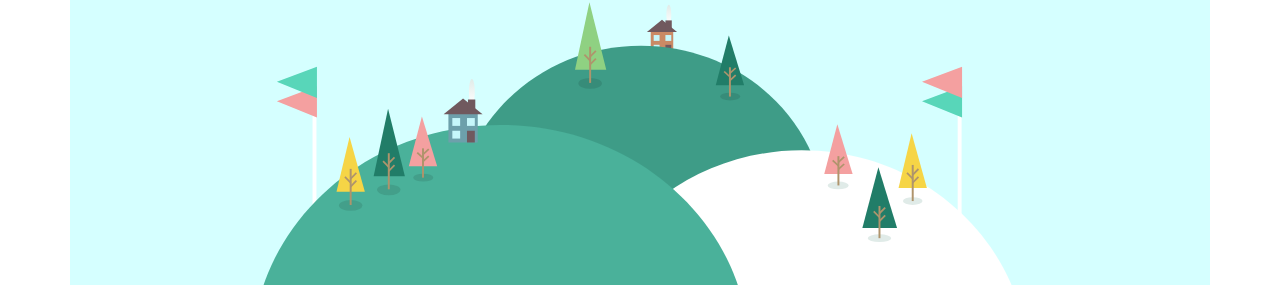
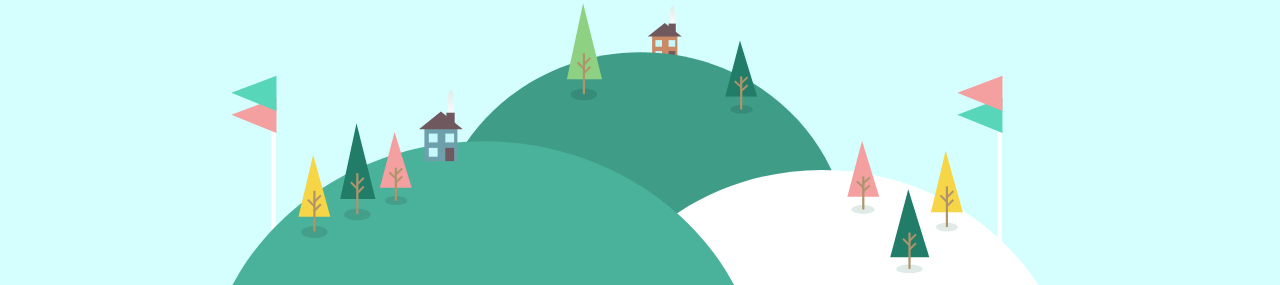
Before and after one commit to DharunAP/Portfolio, a plain HTML site: page index.html in a window 1280 px wide. Shown: the part 236-521 px from the top of the page. Drawn offline with nearby package versions, Linux system fonts and the light colour scheme.

Commit message:
Update index.html

```diff
--- a/index.html
+++ b/index.html
@@ -10,7 +10,7 @@
 
   <body>
     <center>
-		<div class="container head" >
+		<div class="container-fluid head" >
 	<br><br>
 	<h4 style="margin-top:15px;">"Work in Silence and <br>Let your success make Noices."</h4>
     <h1 class="heading" style="font-size:49px;">I'm Dharun A P</h1>
```
